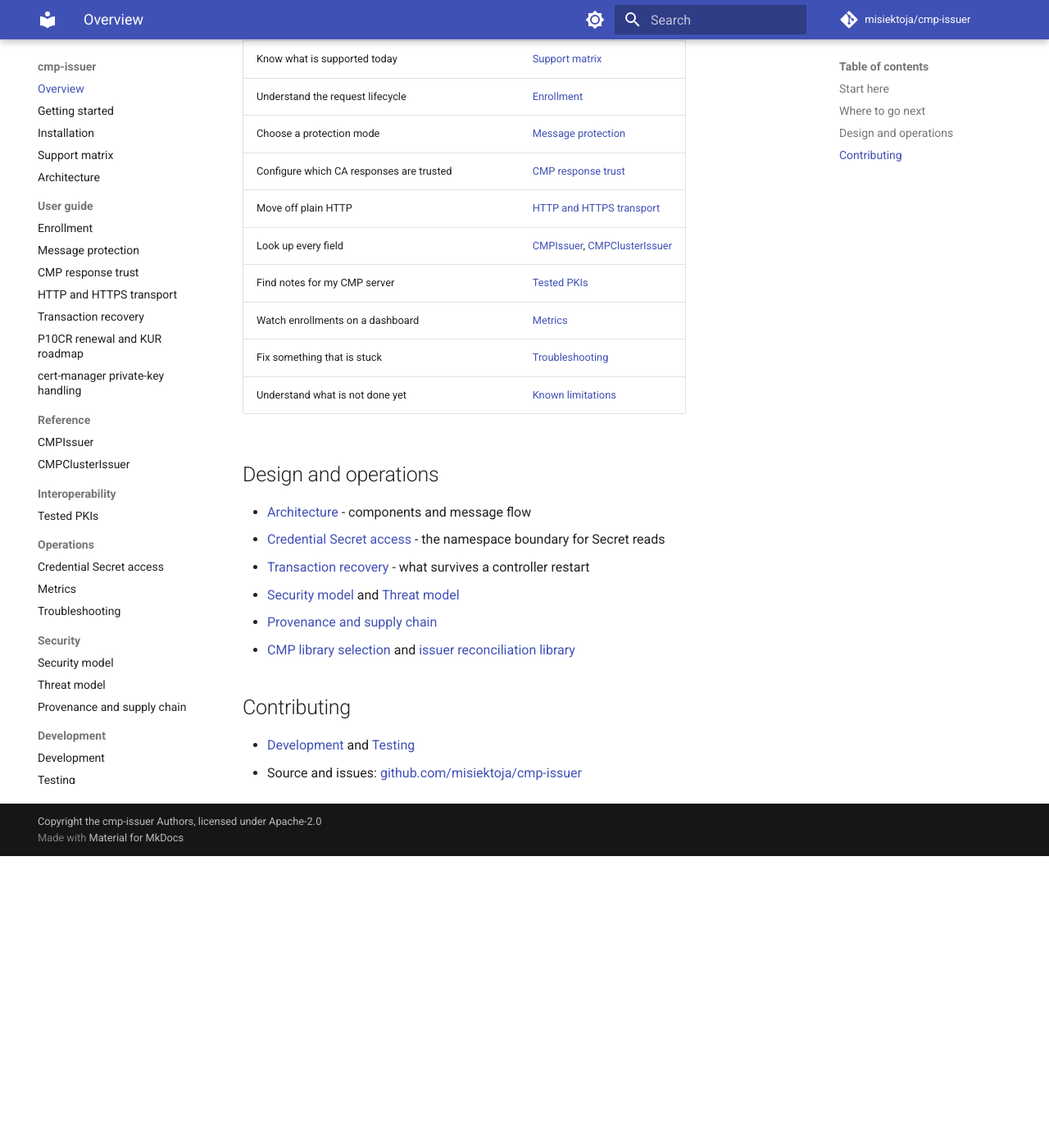
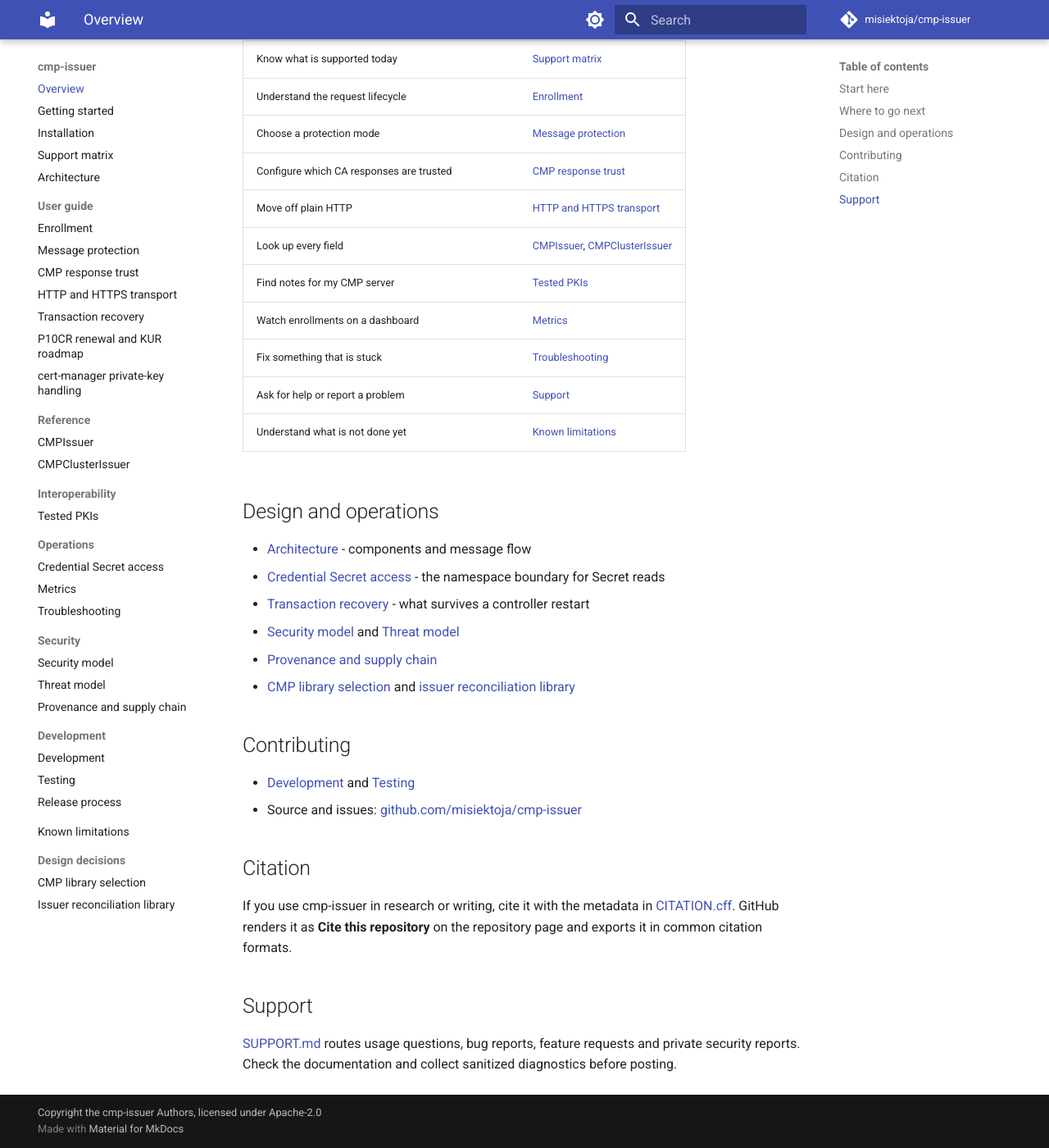
Before and after one commit to misiektoja/cmp-issuer, an MkDocs documentation site: the page built from docs/index.md, in a window 1280 px wide and 1400 px high, scrolled down 725 px. Shown: the whole window at 82% size. Built offline with MkDocs 1.6.1 and Material for MkDocs 9.7.7, drawn with Linux system fonts in a browser that asks for light colours; comment, search, counter and statistics services are not loaded; before the commit the page ends 1769 px from its top, so only the background shows below that.

Commit message:
docs: add citation and support routes

```diff
--- a/docs/index.md
+++ b/docs/index.md
@@ -35,6 +35,7 @@
 | Find notes for my CMP server | [Tested PKIs](interoperability/tested-pkis.md) |
 | Watch enrollments on a dashboard | [Metrics](operations/metrics.md) |
 | Fix something that is stuck | [Troubleshooting](operations/troubleshooting.md) |
+| Ask for help or report a problem | [Support](https://github.com/misiektoja/cmp-issuer/blob/main/SUPPORT.md) |
 | Understand what is not done yet | [Known limitations](known-limitations.md) |
 
 ## Design and operations
@@ -50,3 +51,11 @@
 
 * [Development](development/development.md) and [Testing](development/testing.md)
 * Source and issues: [github.com/misiektoja/cmp-issuer](https://github.com/misiektoja/cmp-issuer)
+
+## Citation
+
+If you use cmp-issuer in research or writing, cite it with the metadata in [CITATION.cff](https://github.com/misiektoja/cmp-issuer/blob/main/CITATION.cff). GitHub renders it as **Cite this repository** on the repository page and exports it in common citation formats.
+
+## Support
+
+[SUPPORT.md](https://github.com/misiektoja/cmp-issuer/blob/main/SUPPORT.md) routes usage questions, bug reports, feature requests and private security reports. Check the documentation and collect sanitized diagnostics before posting.
```
